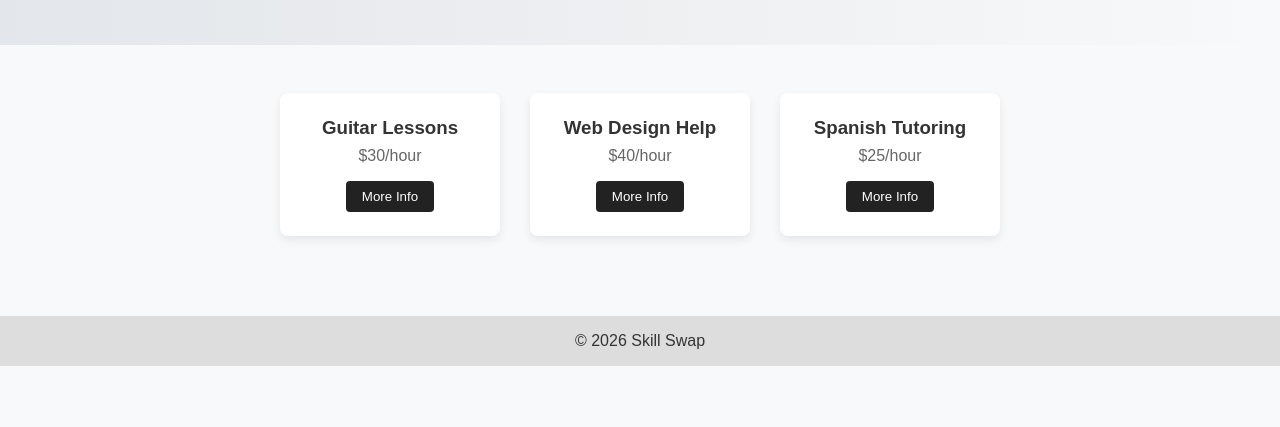
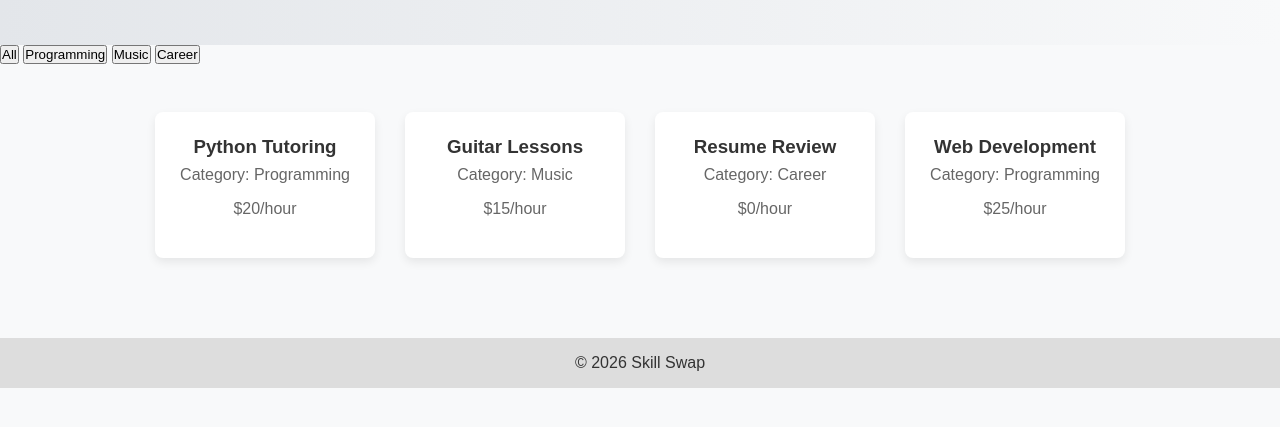
Before and after one commit to DrewBuild/skillswap-DrewJones-A6, a website: page index.html in a window 1280 px wide. Shown: the part 185-612 px from the top of the page. Drawn offline with Linux system fonts and the light colour scheme.

Commit message:
Implemented filterSkillsByCategory with tests and UI integration

```diff
--- a/index.html
+++ b/index.html
@@ -26,24 +26,17 @@
     <p>Find or offer skills in your community.</p>
   </section>
 
-    <section class="skills">
-        <div class="card">
-            <h3>Guitar Lessons</h3>
-            <p>$30/hour</p>
-            <button onclick="showInfo('Guitar Lessons')">More Info</button>
-        </div>
+  <!-- FILTER BUTTONS -->
+  <section class="filters">
+    <button data-category="All">All</button>
+    <button data-category="Programming">Programming</button>
+    <button data-category="Music">Music</button>
+    <button data-category="Career">Career</button>
+  </section>
 
-        <div class="card">
-            <h3>Web Design Help</h3>
-            <p>$40/hour</p>
-            <button onclick="showInfo('Web Design Help')">More Info</button>
-        </div>
-
-        <div class="card">
-            <h3>Spanish Tutoring</h3>
-            <p>$25/hour</p>
-            <button onclick="showInfo('Spanish Tutoring')">More Info</button>
-        </div>
+  <!-- SKILL CARDS CONTAINER -->
+  <section class="skills" id="skills-container">
+    <!-- Cards will be rendered here -->
   </section>
 
 </main>
@@ -53,6 +46,5 @@
 </footer>
 
 <script src="script.js"></script>
-
 </body>
 </html>
--- a/script.js
+++ b/script.js
@@ -1,3 +1,49 @@
-function showInfo(skill) {
-    alert("More information about " + skill + " coming soon!");
+// Filter function (copied from tested Node version)
+function filterSkillsByCategory(skills, category) {
+  if (category === 'All') {
+    return skills;
+  }
+
+  return skills.filter(skill => skill.category === category);
 }
+
+// Sample skills data
+const skills = [
+  { title: 'Python Tutoring', category: 'Programming', price: 20 },
+  { title: 'Guitar Lessons', category: 'Music', price: 15 },
+  { title: 'Resume Review', category: 'Career', price: 0 },
+  { title: 'Web Development', category: 'Programming', price: 25 }
+];
+
+const container = document.getElementById('skills-container');
+
+// Render skills to page
+function renderSkills(skillList) {
+  container.innerHTML = '';
+
+  skillList.forEach(skill => {
+    const card = document.createElement('div');
+    card.classList.add('card');
+
+    card.innerHTML = `
+      <h3>${skill.title}</h3>
+      <p>Category: ${skill.category}</p>
+      <p>$${skill.price}/hour</p>
+    `;
+
+    container.appendChild(card);
+  });
+}
+
+// Initial render
+renderSkills(skills);
+// Attach click listeners to filter buttons
+const buttons = document.querySelectorAll('.filters button');
+
+buttons.forEach(button => {
+  button.addEventListener('click', () => {
+    const category = button.getAttribute('data-category');
+    const filtered = filterSkillsByCategory(skills, category);
+    renderSkills(filtered);
+  });
+});
```
Also changed, not shown: __tests__/skillswap.test.js (added, +1 -0 lines), package.json (added, +23 -0 lines), skillswap-functions.js (added, +9 -0 lines), 1 other file. Lines whose indentation alone changed are shown as unchanged.
